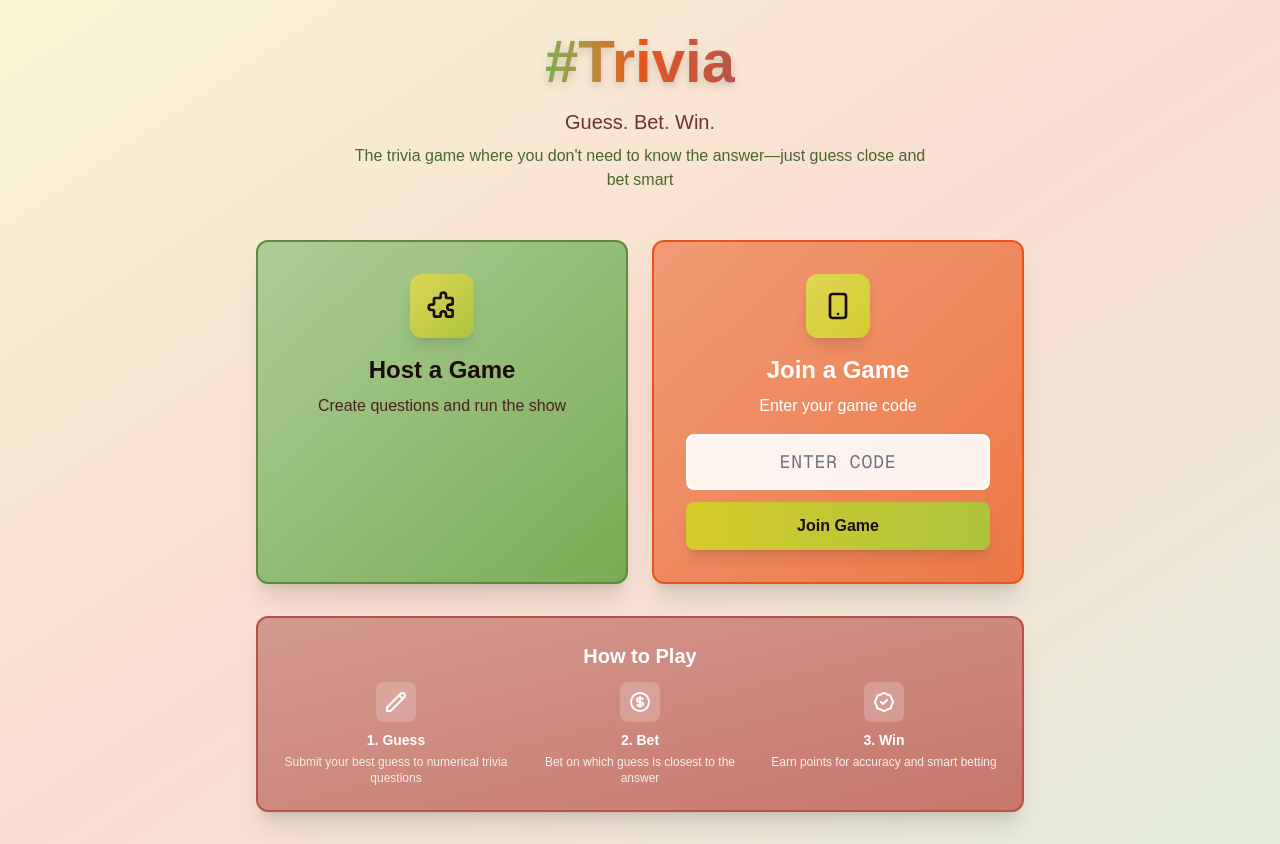
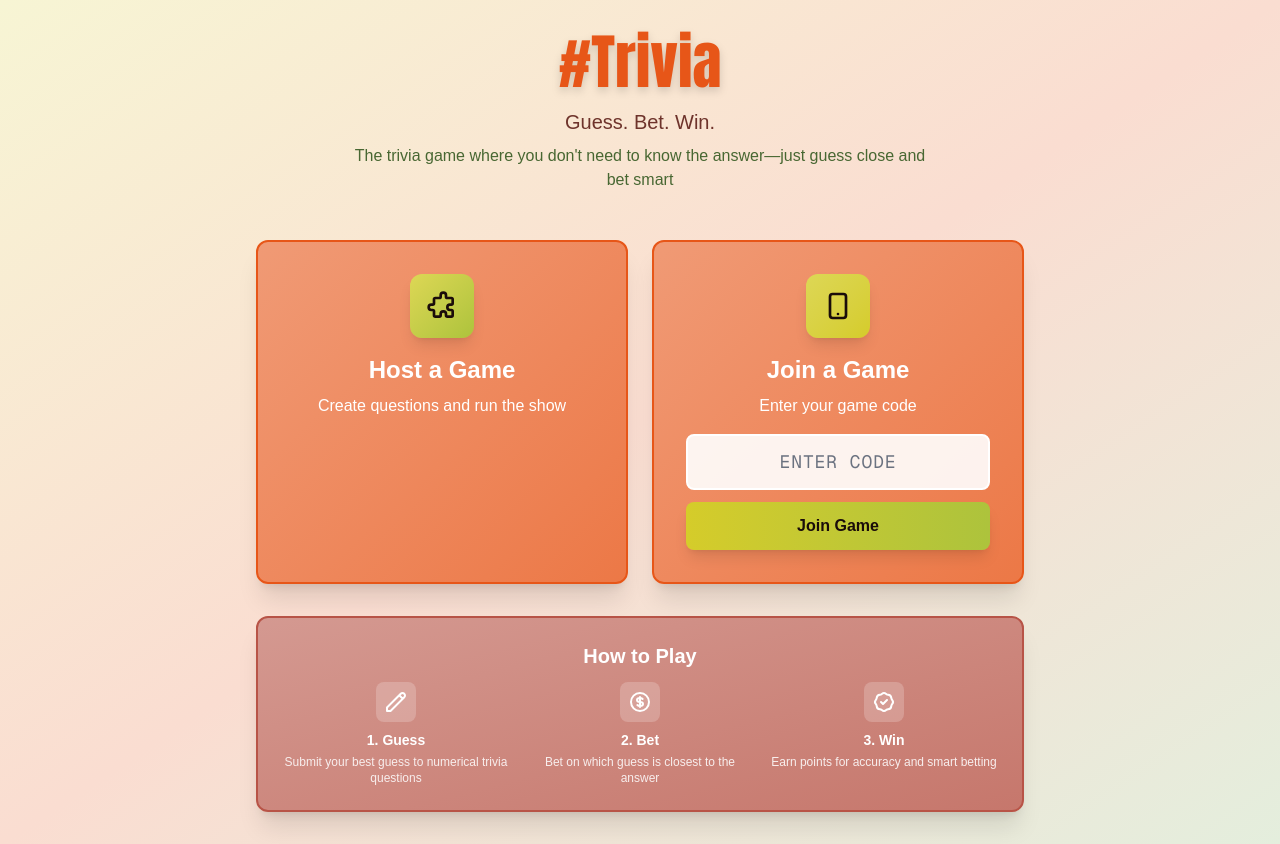
Before and after one commit to djfeld01/witsAndWagers, a Next.js app: page / in a window 1280 px wide. Built offline with nearby package versions, Linux system fonts and the light colour scheme.

Commit message:
Make #Trivia title solid tangerine with bold Impact font, match Host card to Join card background

```diff
--- a/app/page.tsx
+++ b/app/page.tsx
@@ -7,7 +7,10 @@ export default function Home() {
         {/* Header */}
         <div className="text-center mb-12">
           <div className="inline-block mb-4">
-            <h1 className="text-6xl font-bold bg-linear-to-r from-[#78ac53] via-[#e75618] to-[#b85447] bg-clip-text text-transparent drop-shadow-lg">
+            <h1
+              className="text-6xl font-black text-[#e75618] drop-shadow-lg"
+              style={{ fontFamily: 'Impact, "Arial Black", sans-serif' }}
+            >
               #Trivia
             </h1>
           </div>
@@ -25,7 +28,7 @@ export default function Home() {
           {/* Host Card */}
           <a
             href="/host/create"
-            className="group bg-linear-to-br from-[#aecd98] to-[#78ac53] p-8 rounded-xl shadow-xl hover:shadow-2xl transition-all duration-300 border-2 border-[#608a42] hover:border-[#486732] hover:-translate-y-1"
+            className="group bg-linear-to-br from-[#f09a75] to-[#ec7846] p-8 rounded-xl shadow-xl hover:shadow-2xl transition-all duration-300 border-2 border-[#e75618] hover:border-[#b94513] hover:-translate-y-1"
           >
             <div className="text-center">
               <div className="w-16 h-16 mx-auto mb-4 bg-linear-to-br from-[#ddd755] to-[#adc33c] rounded-xl flex items-center justify-center shadow-lg group-hover:scale-110 transition-transform">
@@ -43,10 +46,10 @@ export default function Home() {
                   />
                 </svg>
               </div>
-              <h2 className="text-2xl font-bold text-[#1a0c0a] mb-2">
+              <h2 className="text-2xl font-bold text-white mb-2">
                 Host a Game
               </h2>
-              <p className="text-[#49221d] text-base">
+              <p className="text-white text-base">
                 Create questions and run the show
               </p>
             </div>
```
